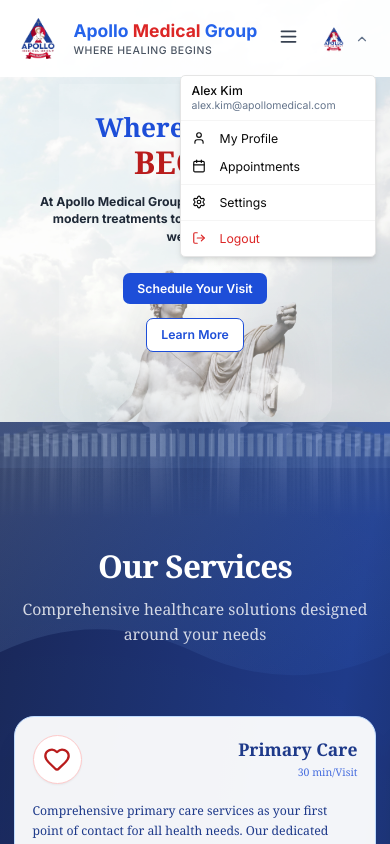
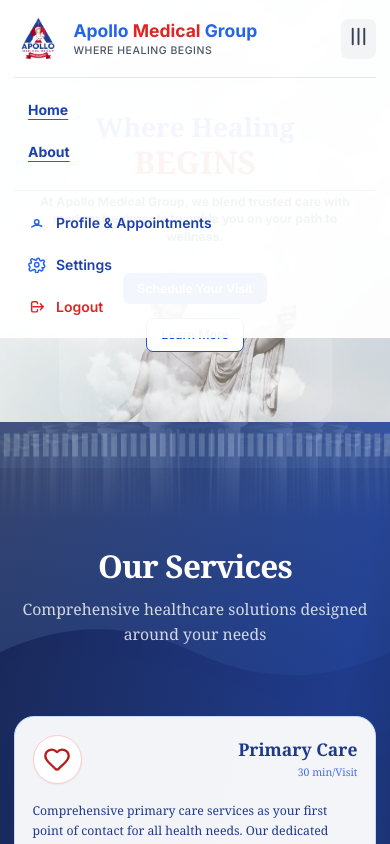
Before and after one commit to Wisdomous20/Apollo, a Next.js app: page / in a window 390 px wide. Both pictures are taken after a click on the button 344 px from the left and 38 px from the top of the page. Shown: the top 844 px of the page. Built offline with nearby package versions, Linux system fonts and the light colour scheme.

Commit message:
refactor: enhance Navigation component with improved styling and mobile account actions

```diff
--- a/src/components/Navigation.tsx
+++ b/src/components/Navigation.tsx
@@ -21,14 +21,7 @@ export default function Navigation() {
 
   return (
     <>
-      {/* Skip link for accessibility */}
-      <a
-        href="#main-content"
-        className="skip-link sr-only focus:not-sr-only focus:absolute focus:top-4 focus:left-4 bg-white px-4 py-2 rounded-full shadow-lg z-50 text-base md:text-lg"
-      >
-        Skip to main content
-      </a>
-
+      {' '}
       <motion.nav
         initial={{ y: -20, opacity: 0 }}
         animate={{ y: 0, opacity: 1 }}
@@ -79,22 +72,25 @@ export default function Navigation() {
                 <motion.a
                   key={item.name}
                   href={item.href}
-                  className="text-gray-700 hover:text-blue-600 font-medium text-base xl:text-lg transition-colors duration-200 relative group"
+                  className="relative text-blue-800 font-bold underline underline-offset-4 decoration-red-600 text-base xl:text-lg transition-colors duration-200 group rounded-full px-4 py-2 overflow-hidden"
                   whileHover={{ y: -1 }}
                   transition={{ duration: 0.2 }}
                 >
-                  {item.name}
-                  <motion.div className="absolute bottom-0 left-0 right-0 h-0.5 bg-blue-600 origin-left scale-x-0 group-hover:scale-x-100 transition-transform duration-200" />
+                  <span className="relative z-10 group-hover:text-blue-800 transition-colors duration-200">
+                    {item.name}
+                  </span>
+                  {/* Animated white background on hover */}
+                  <span className="absolute inset-0 rounded-full bg-white shadow-md opacity-0 group-hover:opacity-100 transition-all duration-200 z-0" />
                 </motion.a>
               ))}
 
-              {/* Account Dropdown */}
+              {/* Account Dropdown (desktop only) */}
               <AccountDropdown />
             </div>
 
             {/* Mobile Menu Button and Account */}
             <div className="flex flex-row-reverse items-center gap-2 lg:hidden">
-              <AccountDropdown />
+              {/* Burger button only, no AccountDropdown */}
               <button
                 className={`p-2 sm:p-3 rounded-lg text-gray-700 transition-colors ${
                   isMenuOpen ? 'bg-gray-100' : ''
@@ -133,12 +129,82 @@ export default function Navigation() {
                   <a
                     key={item.name}
                     href={item.href}
-                    className="block px-4 py-2 sm:px-6 sm:py-3 text-gray-700 hover:bg-gray-50 hover:text-blue-600 rounded-lg transition-colors font-medium text-base sm:text-lg"
+                    className="block px-4 py-2 sm:px-6 sm:py-3 text-blue-800 font-bold underline underline-offset-4 decoration-red-600 rounded-full transition-all text-base sm:text-lg relative overflow-hidden group"
                     onClick={() => setIsMenuOpen(false)}
                   >
-                    {item.name}
+                    <span className="relative z-10 group-hover:text-blue-800 transition-colors duration-200">
+                      {item.name}
+                    </span>
+                    <span className="absolute inset-0 rounded-full bg-white shadow-md opacity-0 group-hover:opacity-100 transition-all duration-200 z-0" />
                   </a>
                 ))}
+              </div>
+              {/* Account actions dropdown for mobile */}
+              <div className="mt-6 border-t border-gray-100 pt-4">
+                <div className="flex flex-col gap-2">
+                  <button
+                    className="flex items-center gap-3 px-4 py-2 rounded-lg text-blue-800 font-semibold hover:bg-slate-50 transition-colors"
+                    onClick={() => {
+                      window.location.href = '/account';
+                      setIsMenuOpen(false);
+                    }}
+                  >
+                    <svg
+                      className="w-5 h-5 text-blue-600"
+                      fill="none"
+                      stroke="currentColor"
+                      strokeWidth="2"
+                      viewBox="0 0 24 24"
+                    >
+                      <path
+                        strokeLinecap="round"
+                        strokeLinejoin="round"
+                        d="M5.121 17.804A13.937 13.937 0 0112 15c2.5 0 4.847.655 6.879 1.804M15 11a3 3 0 11-6 0 3 3 0 016 0z"
+                      />
+                    </svg>
+                    Profile & Appointments
+                  </button>
+                  <button
+                    className="flex items-center gap-3 px-4 py-2 rounded-lg text-blue-800 font-semibold hover:bg-slate-50 transition-colors"
+                    onClick={() => {
+                      window.location.href = '/account/settings';
+                      setIsMenuOpen(false);
+                    }}
+                  >
+                    <svg
+                      className="w-5 h-5 text-blue-600"
+                      fill="none"
+                      stroke="currentColor"
+                      strokeWidth="2"
+                      viewBox="0 0 24 24"
+                    >
+                      <circle cx="12" cy="12" r="3" />
+                      <path d="M19.4 15a1.65 1.65 0 00.33 1.82l.06.06a2 2 0 01-2.83 2.83l-.06-.06a1.65 1.65 0 00-1.82-.33 1.65 1.65 0 00-1 1.51V21a2 2 0 01-4 0v-.09A1.65 1.65 0 007 19.4a1.65 1.65 0 00-1.82.33l-.06.06a2 2 0 01-2.83-2.83l.06-.06a1.65 1.65 0 00.33-1.82 1.65 1.65 0 00-1.51-1H3a2 2 0 010-4h.09a1.65 1.65 0 001.51-1 1.65 1.65 0 00-.33-1.82l-.06-.06a2 2 0 012.83-2.83l.06.06a1.65 1.65 0 001.82.33h.09A1.65 1.65 0 0012 5.1V5a2 2 0 014 0v.09a1.65 1.65 0 001 1.51h.09a1.65 1.65 0 001.82-.33l.06-.06a2 2 0 012.83 2.83l-.06.06a1.65 1.65 0 00-.33 1.82v.09a1.65 1.65 0 001.51 1H21a2 2 0 010 4h-.09a1.65 1.65 0 00-1.51 1z" />
+                    </svg>
+                    Settings
+                  </button>
+                  <button
+                    className="flex items-center gap-3 px-4 py-2 rounded-lg text-red-600 font-semibold hover:bg-red-50 transition-colors"
+                    onClick={() => {
+                      /* TODO: implement logout */ setIsMenuOpen(false);
+                    }}
+                  >
+                    <svg
+                      className="w-5 h-5 text-red-600"
+                      fill="none"
+                      stroke="currentColor"
+                      strokeWidth="2"
+                      viewBox="0 0 24 24"
+                    >
+                      <path
+                        strokeLinecap="round"
+                        strokeLinejoin="round"
+                        d="M17 16l4-4m0 0l-4-4m4 4H7m6 4v1a2 2 0 01-2 2H7a2 2 0 01-2-2V7a2 2 0 012-2h4a2 2 0 012 2v1"
+                      />
+                    </svg>
+                    Logout
+                  </button>
+                </div>
               </div>
             </motion.div>
           )}
```
